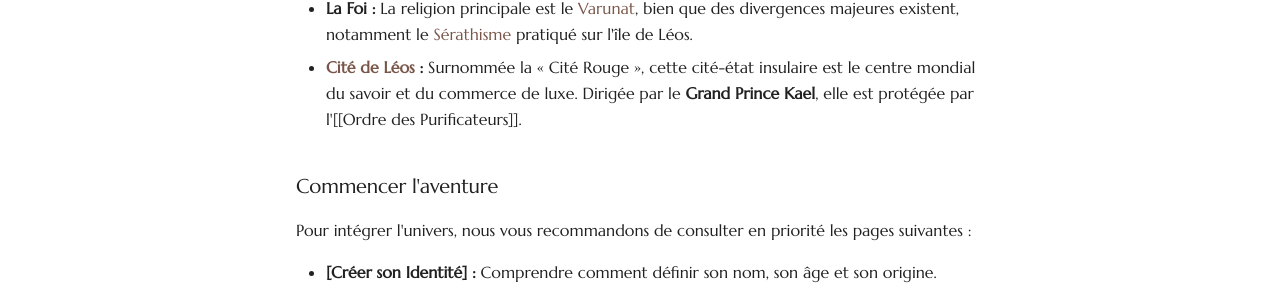
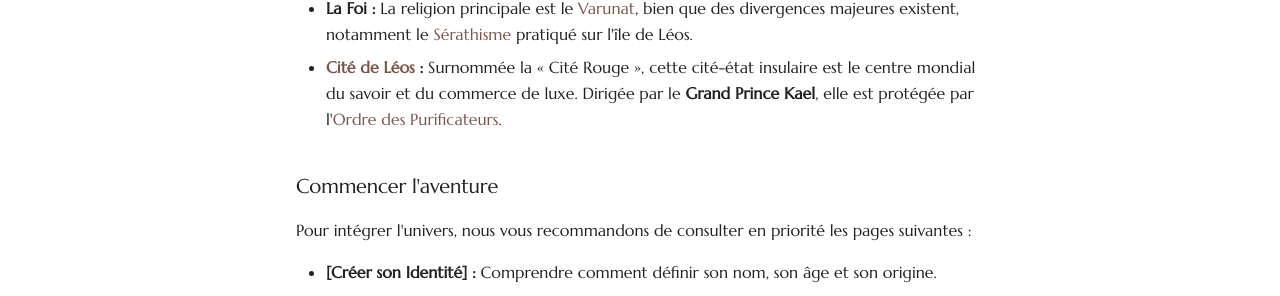
Before and after one commit to Senssiii/senssiii.github.io, an MkDocs documentation site: the page built from docs/index.md, in a window 1280 px wide and 1025 px high. Shown: the part 452-748 px from the top of the window. Built offline with MkDocs 1.6.1 and Material for MkDocs 9.7.7, drawn with Linux system fonts in a browser that asks for light colours; some of the changed lines change nothing that is shown.

Commit message:
Update lien

```diff
--- a/docs/index.md
+++ b/docs/index.md
@@ -8,7 +8,7 @@ Le monde de Karak se distingue par son approche brute et immersive : pas de stat
 
 * **La Foi :** La religion principale est le [Varunat](./religion/varunat.md), bien que des divergences majeures existent, notamment le [Sérathisme](./religion/serathisme.md) pratiqué sur l'île de Léos.
 
-* **[Cité de Léos](./royaumes/leos.md) :** Surnommée la « Cité Rouge », cette cité-état insulaire est le centre mondial du savoir et du commerce de luxe. Dirigée par le **Grand Prince Kael**, elle est protégée par l'[[Ordre des Purificateurs]].
+* **[Cité de Léos](./royaumes/leos.md) :** Surnommée la « Cité Rouge », cette cité-état insulaire est le centre mondial du savoir et du commerce de luxe. Dirigée par le **Grand Prince Kael**, elle est protégée par l'[Ordre des Purificateurs](./religion/serathisme.md).
 
 ### Commencer l'aventure
 
```
